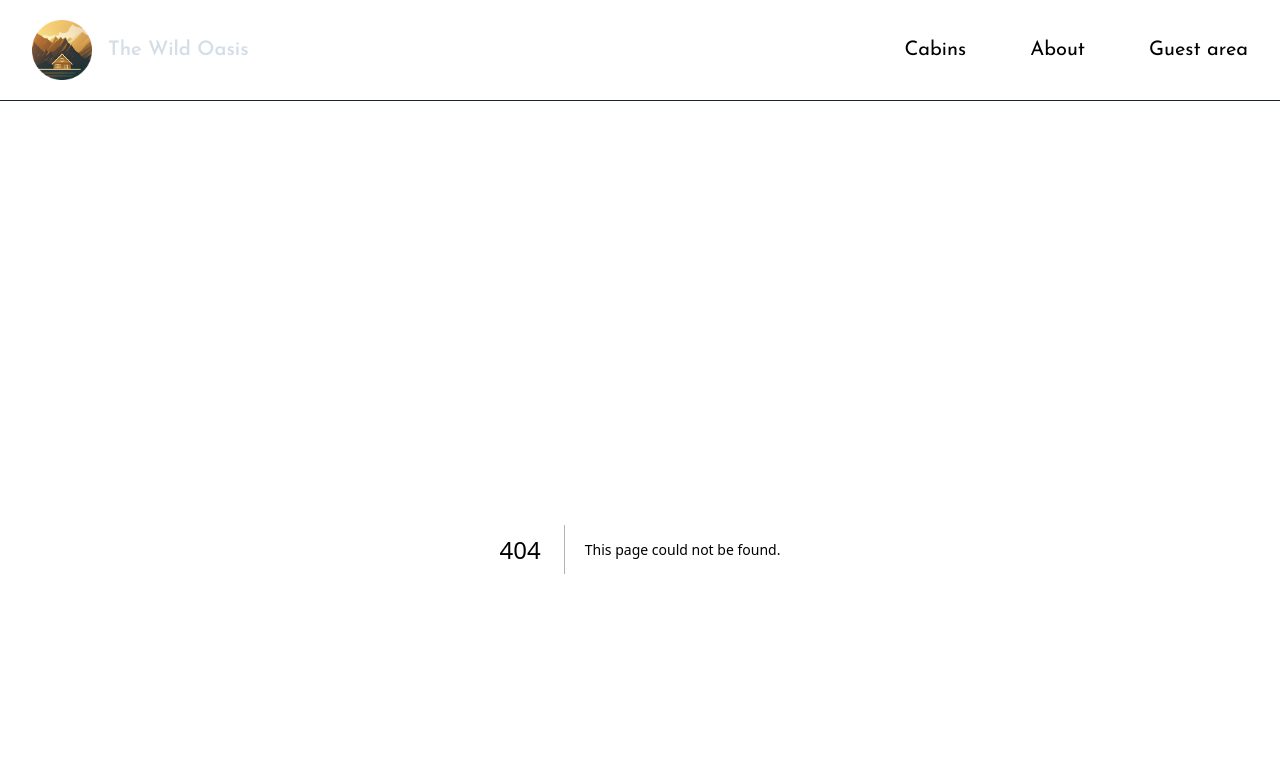
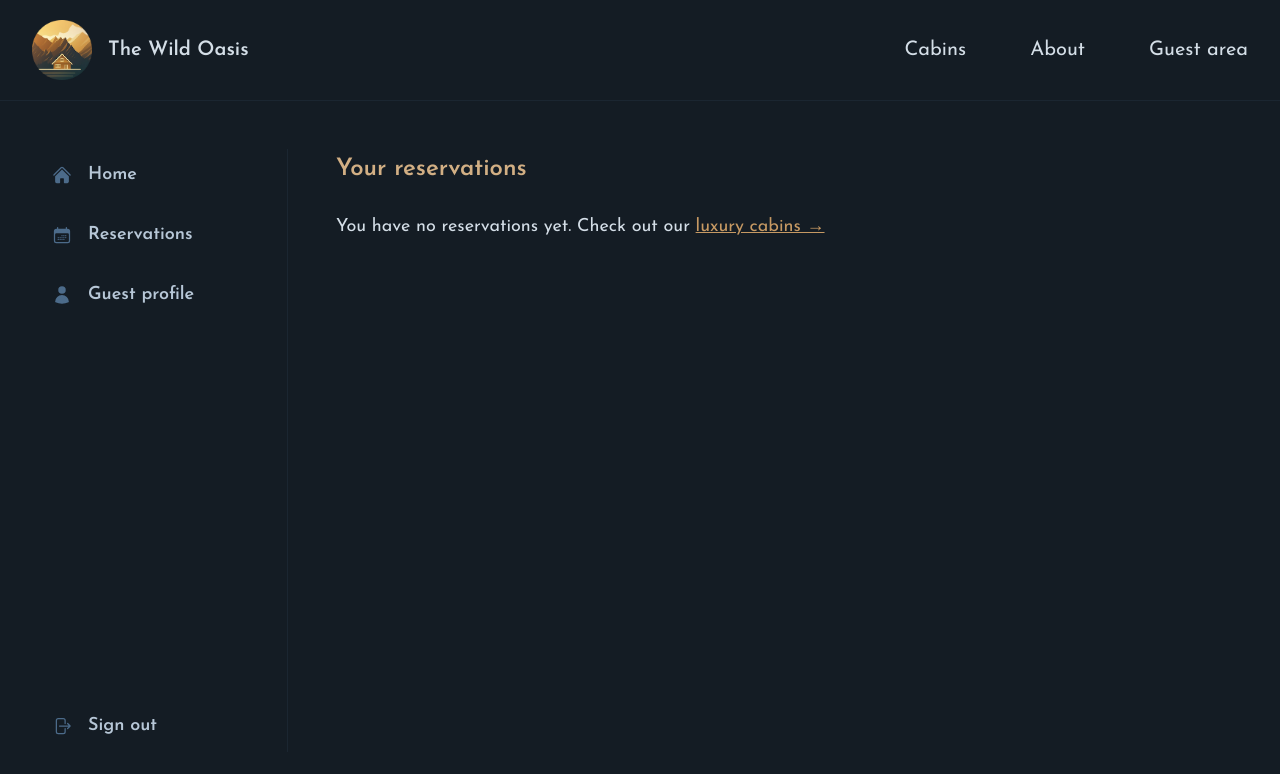
Before and after one commit to danielsadiq/website-wild-oasis, a Next.js app: page /account/reservations in a window 1280 px wide. Before the commit this address had no page. Shown: the top 774 px of the page. Built offline with nearby package versions, Linux system fonts and the light colour scheme.

Commit message:
project setup complete

```diff
--- /dev/null
+++ b/app/account/profile/page.tsx
@@ -0,0 +1,74 @@
+import SelectCountry from "@/app/components/SelectCountry";
+
+export const metadata = {
+  title: "Update profile"
+};
+
+export default function Page() {
+  // CHANGE
+  const countryFlag = "pt.jpg";
+  const nationality = "portugal";
+
+  return (
+    <div>
+      <h2 className="font-semibold text-2xl text-accent-400 mb-4">
+        Update your guest profile
+      </h2>
+
+      <p className="text-lg mb-8 text-primary-200">
+        Providing the following information will make your check-in process
+        faster and smoother. See you soon!
+      </p>
+
+      <form className="bg-primary-900 py-8 px-12 text-lg flex gap-6 flex-col">
+        <div className="space-y-2">
+          <label>Full name</label>
+          <input
+            disabled
+            className="px-5 py-3 bg-primary-200 text-primary-800 w-full shadow-sm rounded-sm disabled:cursor-not-allowed disabled:bg-gray-600 disabled:text-gray-400"
+          />
+        </div>
+
+        <div className="space-y-2">
+          <label>Email address</label>
+          <input
+            disabled
+            className="px-5 py-3 bg-primary-200 text-primary-800 w-full shadow-sm rounded-sm disabled:cursor-not-allowed disabled:bg-gray-600 disabled:text-gray-400"
+          />
+        </div>
+
+        <div className="space-y-2">
+          <div className="flex items-center justify-between">
+            <label htmlFor="nationality">Where are you from?</label>
+            <img
+              src={countryFlag}
+              alt="Country flag"
+              className="h-5 rounded-sm"
+            />
+          </div>
+
+          <SelectCountry
+            name="nationality"
+            id="nationality"
+            className="px-5 py-3 bg-primary-200 text-primary-800 w-full shadow-sm rounded-sm"
+            defaultCountry={nationality}
+          />
+        </div>
+
+        <div className="space-y-2">
+          <label htmlFor="nationalID">National ID number</label>
+          <input
+            name="nationalID"
+            className="px-5 py-3 bg-primary-200 text-primary-800 w-full shadow-sm rounded-sm"
+          />
+        </div>
+
+        <div className="flex justify-end items-center gap-6">
+          <button className="bg-accent-500 px-8 py-4 text-primary-800 font-semibold hover:bg-accent-600 transition-all disabled:cursor-not-allowed disabled:bg-gray-500 disabled:text-gray-300">
+            Update profile
+          </button>
+        </div>
+      </form>
+    </div>
+  );
+}
--- /dev/null
+++ b/app/account/reservations/page.tsx
@@ -0,0 +1,33 @@
+import ReservationCard from "@/app/components/ReservationCard";
+
+export const metadata = {
+  title: "Reservations"
+};
+
+export default function Page() {
+  // CHANGE
+  const bookings = [];
+
+  return (
+    <div>
+      <h2 className="font-semibold text-2xl text-accent-400 mb-7">
+        Your reservations
+      </h2>
+
+      {bookings.length === 0 ? (
+        <p className="text-lg">
+          You have no reservations yet. Check out our{" "}
+          <a className="underline text-accent-500" href="/cabins">
+            luxury cabins &rarr;
+          </a>
+        </p>
+      ) : (
+        <ul className="space-y-6">
+          {bookings.map((booking) => (
+            <ReservationCard booking={booking} key={booking.id} />
+          ))}
+        </ul>
+      )}
+    </div>
+  );
+}
--- a/app/layout.tsx
+++ b/app/layout.tsx
@@ -1,22 +1,22 @@
 import "@/app/styles/globals.css";
 
-import {Josefin_Sans} from "next/font/google"
+import { Josefin_Sans } from "next/font/google";
 import Header from "./components/Header";
 
 const josefin = Josefin_Sans({
-  subsets: ['latin'],
+  subsets: ["latin"],
   display: "swap",
-})
+});
 
 export const metadata = {
   title: {
     template: "%s | Wild Oasis",
-    default: "Welcome | Wild Oasis"
+    default: "Welcome | Wild Oasis",
   },
   description: "Luxurious Cabin Hotels",
 };
 
-console.log(josefin)
+console.log(josefin);
 
 export default function RootLayout({
   children,
@@ -25,10 +25,13 @@ export default function RootLayout({
 }) {
   return (
     <html lang="en">
-      <body className={`${josefin.className} bg-primary-950 min-h-screen text-primary-100 flex flex-col antialiased`}>
-          <Header/>
-          <div className="flex-1"><main className="max-w-7xl mx-auto px-8 py-12">{children}</main></div>
-          <footer></footer>
+      <body
+        className={`${josefin.className} bg-primary-950 min-h-screen text-primary-100 flex flex-col antialiased`}
+      >
+        <Header />
+        <div className="flex-1 px-8 py-12 grid">
+          <main className="max-w-7xl mx-auto w-full">{children}</main>
+        </div>
       </body>
     </html>
   );
--- a/package.json
+++ b/package.json
@@ -10,6 +10,7 @@
   },
   "dependencies": {
     "@heroicons/react": "^2.2.0",
+    "date-fns": "^4.1.0",
     "next": "15.5.4",
     "react": "19.1.0",
     "react-dom": "19.1.0"
```
Also changed, not shown: 1 other file (tests, documents, lock files or other folders).
